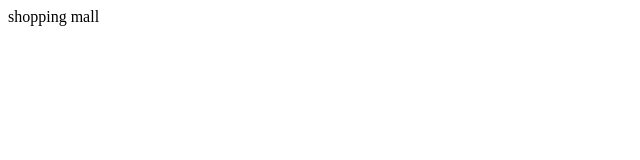
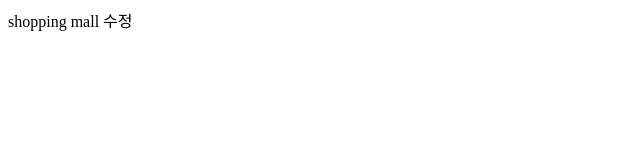
Before and after one commit to we-are-both-new/shopping-mall-fe-react, a React (Vite) app: page / in a window 1280 px wide. Shown: the top 160 px of the page, without its empty margins (0-640 px from the left). Built offline with nearby package versions, Linux system fonts and the light colour scheme.

Commit message:
쇼핑몰 | 텍스트 수정

```diff
--- a/src/App.tsx
+++ b/src/App.tsx
@@ -1,5 +1,5 @@
 function App() {
-    return <>shopping mall</>;
+    return <>shopping mall 수정</>;
 }
 
 export default App;
```
